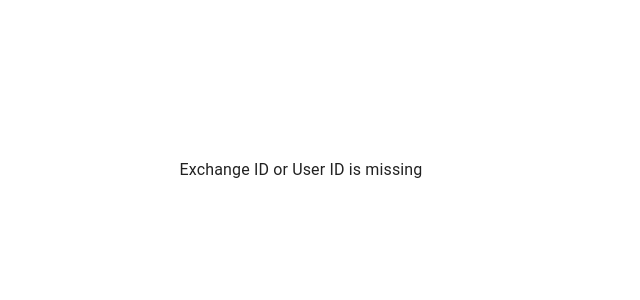
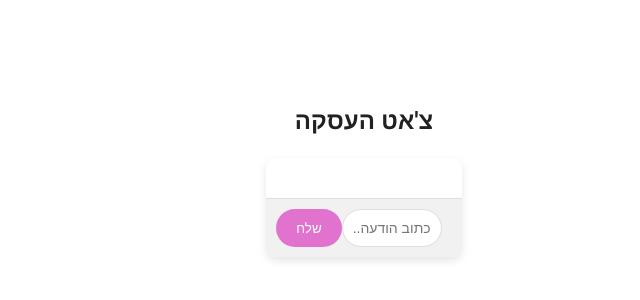
Before and after one commit to shulamit-h/Give-Get-client, a React (Create React App) app: page /chat/1 in a window 1280 px wide. Shown: the part 230-530 px from the top of the page, without its empty margins (373-1013 px from the left). Built offline with nearby package versions, Linux system fonts and the light colour scheme.

Commit message:
עיצוב צאט לא גמור

```diff
--- a/src/App.tsx
+++ b/src/App.tsx
@@ -13,7 +13,7 @@ import About from './components/About';
 import TalentRequests from './components/TalentRequests';
 import Exchange from './components/Exchange';
 import ChatPage from './pages/ChatPage';
-import ExchangePage from './pages/ExchangePage';
+// import ExchangePage from './pages/ExchangePage';
 
 const theme = createTheme({
   palette: {
--- a/src/components/ChatBox.tsx
+++ b/src/components/ChatBox.tsx
@@ -2,6 +2,7 @@ import React, { useEffect, useState } from 'react';
 import { startChatConnection, stopChatConnection, sendMessage } from '../services/chatService';
 import { getChatHistory } from '../apis/chatApi';
 import { Message } from '../Types/message';
+import '../styles/ChatBox.css';
 
 interface ChatBoxProps {
   userId: number;
@@ -11,12 +12,20 @@ interface ChatBoxProps {
 const ChatBox: React.FC<ChatBoxProps> = ({ userId, exchangeId }) => {
   const [messages, setMessages] = useState<Message[]>([]);
   const [input, setInput] = useState<string>('');
+  const [userImages, setUserImages] = useState<{ [key: number]: string }>({});
 
   useEffect(() => {
     const initChat = async () => {
       try {
         const history = await getChatHistory(exchangeId);
         setMessages(history);
+
+        // דוגמה לטעינת תמונות משתמשים (ניתן להחליף ב-API אמיתי)
+        const images = {
+          [userId]: '/path/to/current-user.jpg', // תמונת המשתמש הנוכחי
+          2: '/path/to/other-user.jpg', // תמונת משתמש אחר
+        };
+        setUserImages(images);
 
         await startChatConnection(userId, exchangeId, (msg) => {
           setMessages((prev) => [...prev, msg]);
@@ -44,9 +53,19 @@ const ChatBox: React.FC<ChatBoxProps> = ({ userId, exchangeId }) => {
     <div className="chat-box">
       <div className="messages">
         {messages.map((msg, idx) => (
-          <div key={idx} className={msg.fromUserId === userId ? 'message sent' : 'message received'}>
-            <p>{msg.text}</p>
-            <small>{new Date(msg.timestamp).toLocaleTimeString()}</small>
+          <div
+            key={idx}
+            className={`message ${msg.fromUserId === userId ? 'sent' : 'received'}`}
+          >
+            <img
+              src={userImages[msg.fromUserId] || '/path/to/default-user.jpg'}
+              alt="User"
+              className="user-image"
+            />
+            <div className="message-content">
+              <p>{msg.text}</p>
+              <small>{new Date(msg.timestamp).toLocaleTimeString()}</small>
+            </div>
           </div>
         ))}
       </div>
--- a/src/pages/ChatPage.tsx
+++ b/src/pages/ChatPage.tsx
@@ -1,20 +1,19 @@
-import { useParams, useLocation } from 'react-router-dom';
+import React from 'react';
+import { useParams } from 'react-router-dom';
 import ChatBox from '../components/ChatBox';
 
 const ChatPage = () => {
   const { exchangeId } = useParams<{ exchangeId: string }>();
-  const location = useLocation();
-  const queryParams = new URLSearchParams(location.search);
-  const userId = queryParams.get('userId');  // שליפת ה-userId מה-URL
+  const userId = Number(localStorage.getItem('authToken'));
 
-  if (!exchangeId || !userId) {
-    return <div>Exchange ID or User ID is missing</div>;
+  if (!exchangeId) {
+    return <div>Exchange ID is missing</div>;
   }
 
   return (
     <div className="chat-page">
       <h2>צ'אט העסקה</h2>
-      <ChatBox userId={Number(userId)} exchangeId={Number(exchangeId)} />
+      <ChatBox userId={userId} exchangeId={Number(exchangeId)} />
     </div>
   );
 };
--- /dev/null
+++ b/src/styles/ChatBox.css
@@ -0,0 +1,98 @@
+.chat-box {
+    display: flex;
+    flex-direction: column;
+    height: 100%;
+    max-width: 600px;
+    margin: 0 auto;
+    background-color: #f9f9f9;
+    border-radius: 10px;
+    box-shadow: 0 4px 8px rgba(0, 0, 0, 0.1);
+    overflow: hidden;
+  }
+
+  .messages {
+    flex: 1;
+    padding: 20px;
+    overflow-y: auto;
+    background-color: #ffffff;
+  }
+
+  .message {
+    display: flex;
+    align-items: flex-end;
+    margin-bottom: 15px;
+  }
+
+  .message.sent {
+    flex-direction: row-reverse;
+  }
+
+  .message.received {
+    flex-direction: row;
+  }
+
+  .user-image {
+    width: 40px;
+    height: 40px;
+    border-radius: 50%;
+    margin: 0 10px;
+    box-shadow: 0 2px 4px rgba(0, 0, 0, 0.1);
+  }
+
+  .message-content {
+    max-width: 70%;
+    padding: 10px 15px;
+    border-radius: 15px;
+    background-color: #e1f5fe;
+    box-shadow: 0 2px 4px rgba(0, 0, 0, 0.1);
+    position: relative;
+  }
+
+  .message.sent .message-content {
+    background-color: #c8e6c9;
+  }
+
+  .message-content p {
+    margin: 0;
+    font-size: 14px;
+    color: #333;
+  }
+
+  .message-content small {
+    display: block;
+    margin-top: 5px;
+    font-size: 12px;
+    color: #666;
+    text-align: right;
+  }
+
+  .input-area {
+    display: flex;
+    padding: 10px;
+    background-color: #f1f1f1;
+    border-top: 1px solid #ddd;
+  }
+
+  .input-area input {
+    flex: 1;
+    padding: 10px;
+    border: 1px solid #ddd;
+    border-radius: 20px;
+    font-size: 14px;
+    outline: none;
+    margin-right: 10px;
+  }
+
+  .input-area button {
+    padding: 10px 20px;
+    background-color: #e173cf;
+    color: #fff;
+    border: none;
+    border-radius: 20px;
+    cursor: pointer;
+    transition: background-color 0.3s ease;
+  }
+
+  .input-area button:hover {
+    background-color: #f6adf7;
+  }
```
Also changed, not shown: src/images/logo.png (added).
